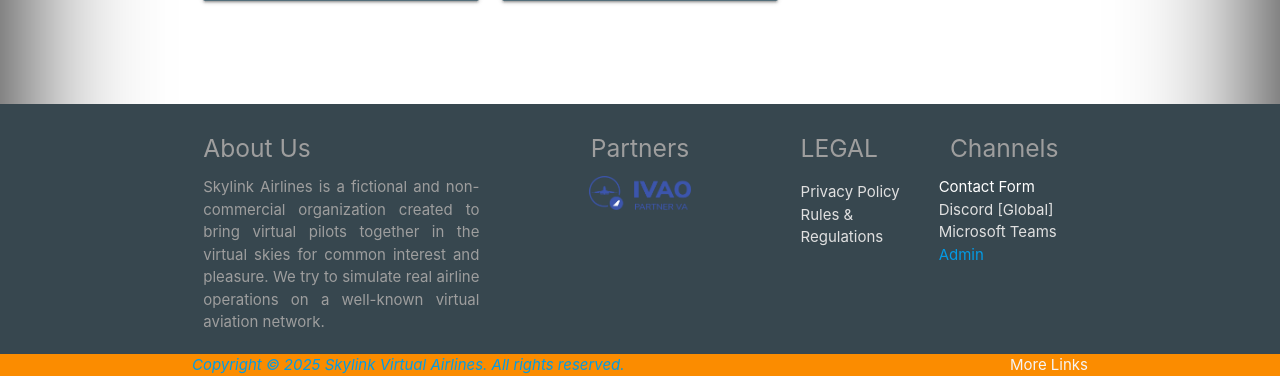
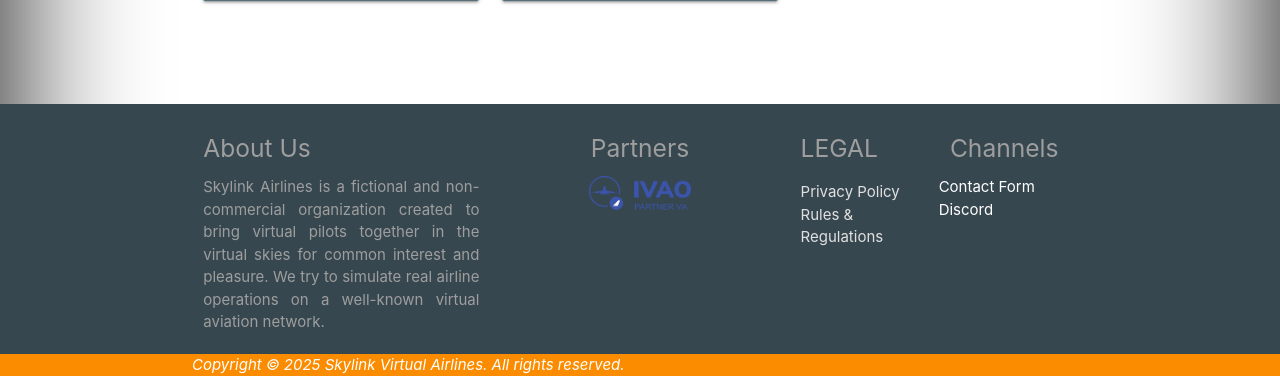
Before and after one commit to sinansarpe/skylinkva, a Django app: page /a/roster/ in a window 1280 px wide. Shown: the part 424-800 px from the top of the page. Run offline with Django 4.2, Linux system fonts and the light colour scheme; data comes from the database, SQL or seed files in the repository; some libraries are stand-ins or nearby versions.

Commit message:
base-html changed

```diff
--- a/templates/base.html
+++ b/templates/base.html
@@ -160,9 +160,9 @@
         <div class="grey-text text-lighten-2">
           <ul>
             <li><a href="{% url 'contact' %}" class="white-text">Contact Form</a></li>
-            <li>Discord [Global]</li>
-            <li>Microsoft Teams</li>
-            <li><a href="/admin/" target=_blank>Admin</li>
+            <li><a href="https://discord.gg/bBthfVrgMm" class="white-text">Discord</a></li>
+
+
           </ul>
         </div>
       </div>
@@ -171,8 +171,8 @@
   </div>
   <div class="footer-copyright orange darken-1 grey-text text-lighten-4" style="">
     <div class="container">
-    <i>{{airline.airline_web_copyright}}</i>
-    <a class="grey-text text-lighten-4 right" href="#!">More Links</a>
+    <i class="white-text">{{airline.airline_web_copyright}}</i>
+
     </div>
   </div>
 </footer>
```
